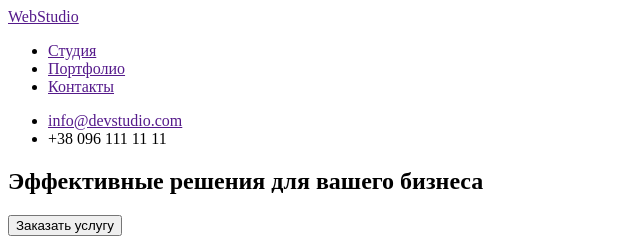
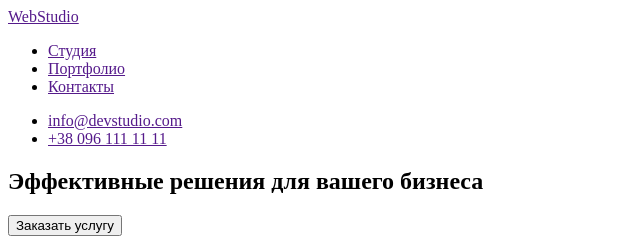
Before and after one commit to ValeriiaMasiuk/goit-markup-hw-01, a plain HTML site: page index.html in a window 1280 px wide. Shown: the top 240 px of the page, 0-640 px from the left. Drawn offline with Linux system fonts and the light colour scheme.

Commit message:
Добавляет изменения после комментария преподавателя

```diff
--- a/index.html
+++ b/index.html
@@ -21,7 +21,7 @@
 
     <ul>
         <li><a href="">info@devstudio.com</a></li>
-        <li><a href=""></a>+38 096 111 11 11</li>
+        <li><a href="">+38 096 111 11 11</a></li>
     </ul>
 </header>
 
```
